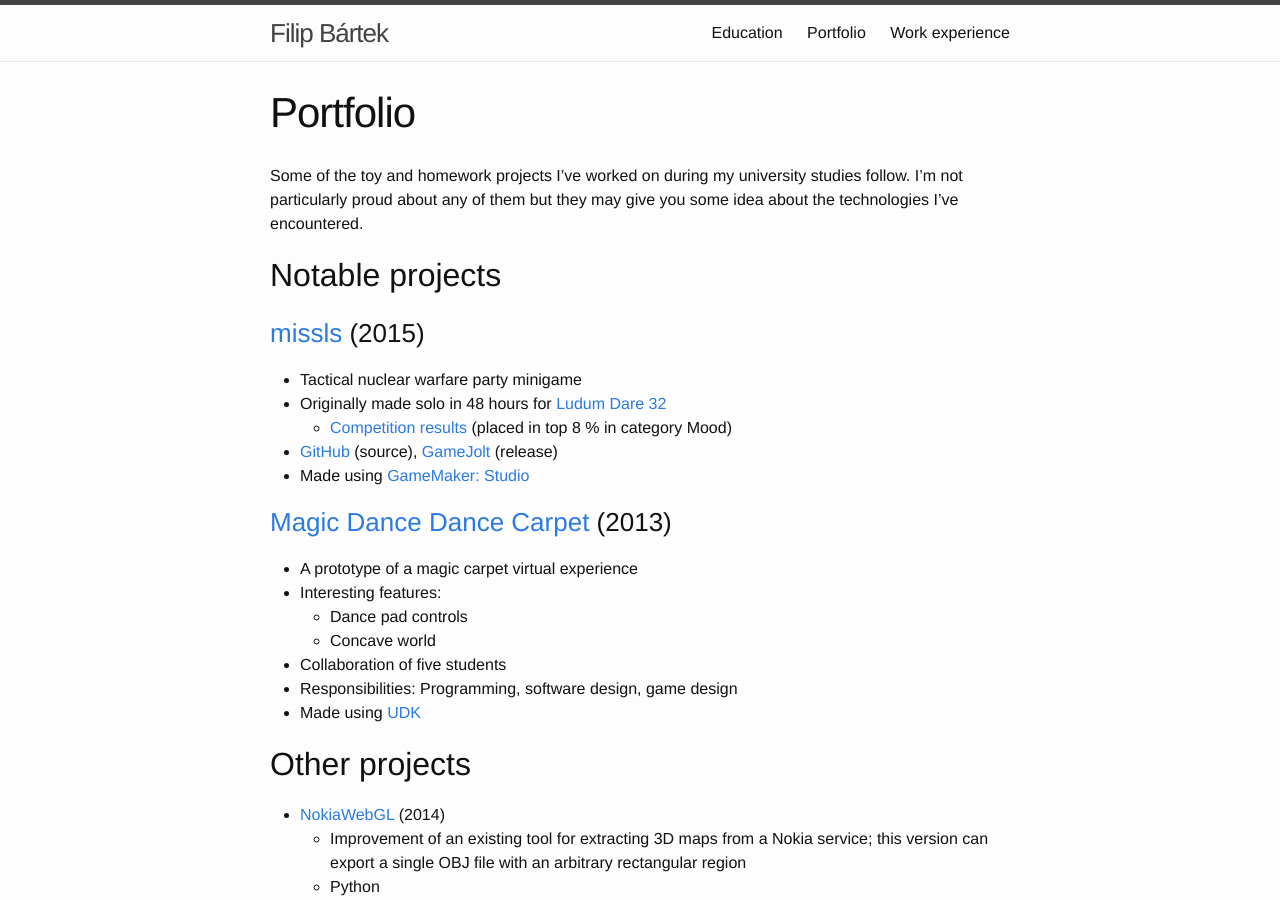
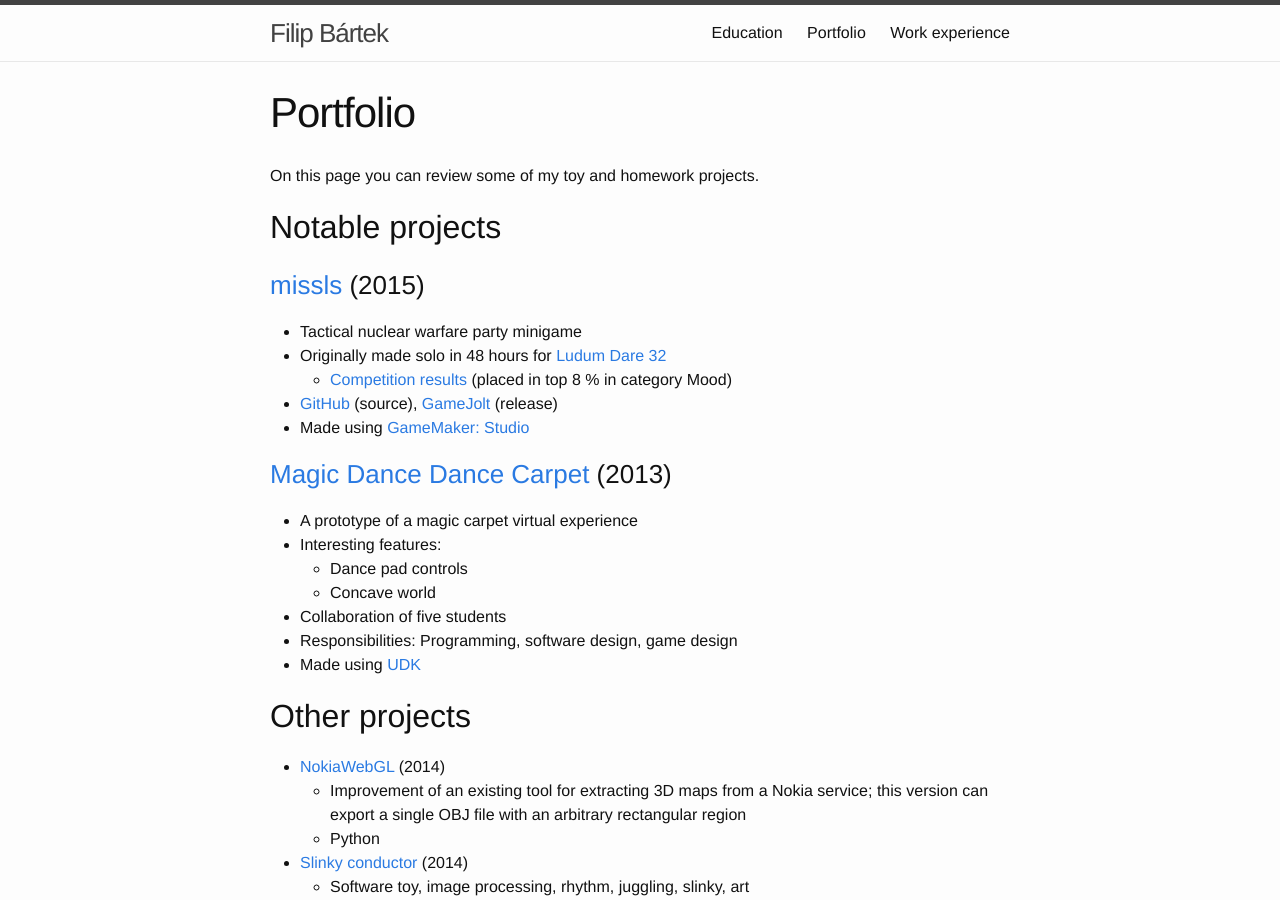
Before and after one commit to filipbartek/filipbartek.github.io, a Jekyll site: the page built from portfolio.md, in a window 1280 px wide and 900 px high. Built offline with Jekyll 4.4.1, drawn with Linux system fonts in a browser that asks for light colours.

Commit message:
portfolio: Simplify introduction

```diff
--- a/portfolio.md
+++ b/portfolio.md
@@ -4,7 +4,8 @@ title: Portfolio
 permalink: /portfolio/
 ---
 
-Some of the toy and homework projects I've worked on during my university studies follow. I'm not particularly proud about any of them but they may give you some idea about the technologies I've encountered.
+On this page you can review
+some of my toy and homework projects.
 
 # Notable projects
 
```
